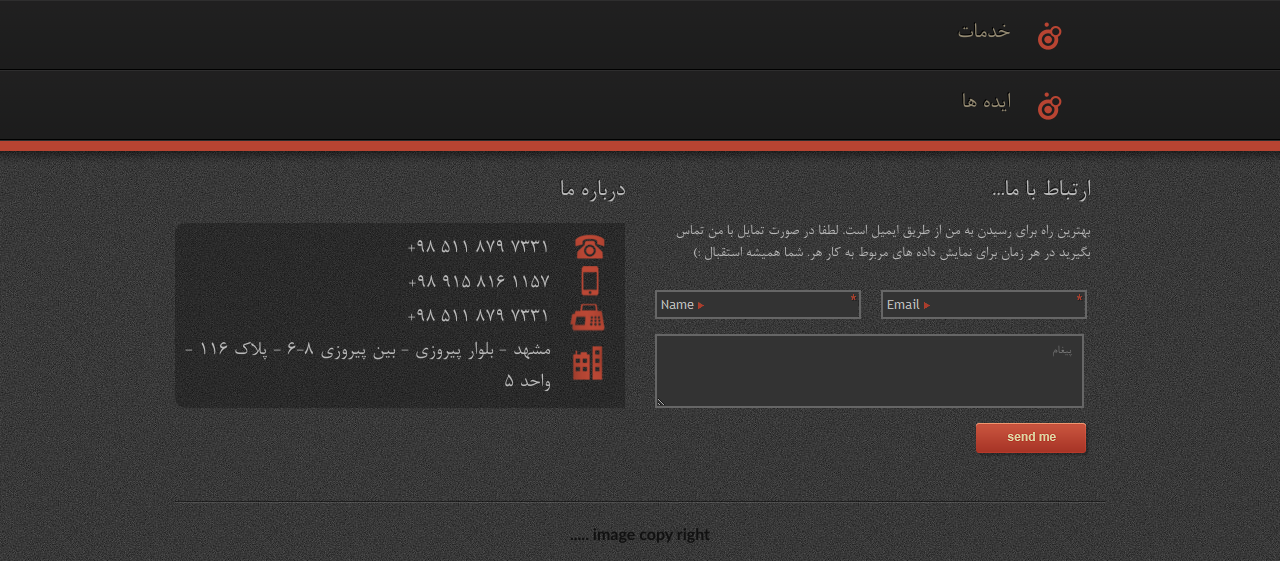
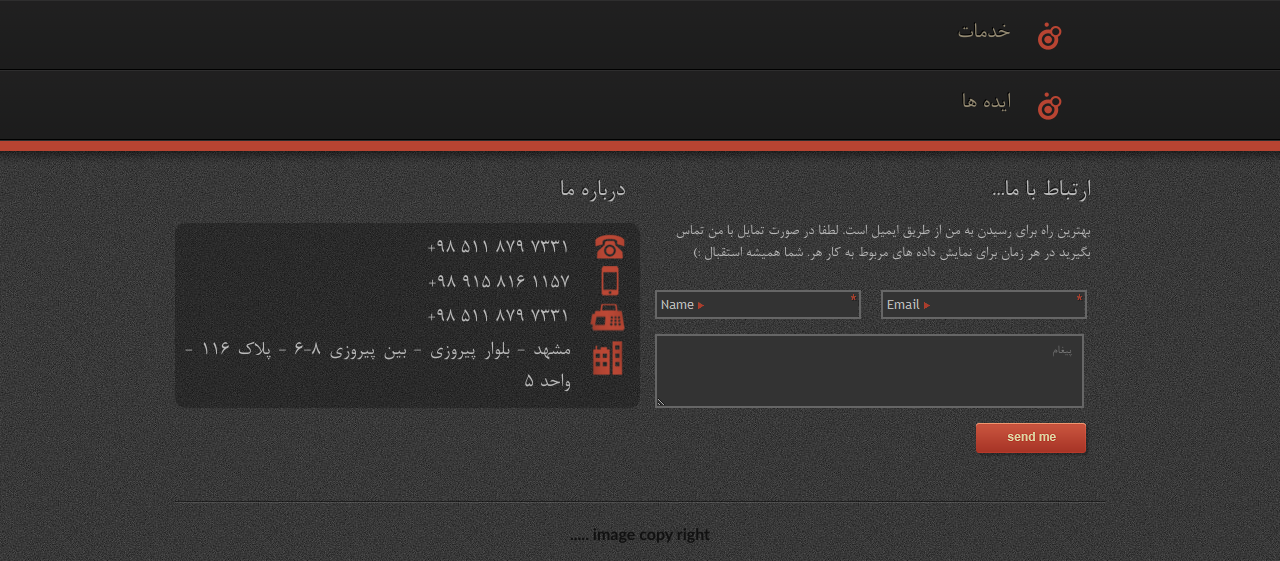
Before and after one commit to mahlad/Ekbatan, a PHP site: page / in a window 1280 px wide. Shown: the part 769-1330 px from the top of the page. Run offline with PHP 8.4, Linux system fonts and the light colour scheme; style sheets or scripts are compiled from the project's sources.

Commit message:
design about me ok

```diff
--- a/style.less
+++ b/style.less
@@ -234,7 +234,7 @@ body{
 				margin-right: 15px;
 
 				div.txt{
-					width: 420px;
+					width: 440px;
 					height: 180px;
 					float: left;
 					background-image: url('images/box_testimonials.png');
@@ -246,8 +246,8 @@ body{
 					padding: 10px 15px 15px 15px;
 
 					div.content-txt{
-						width: 420px;
-						height: 160px;
+						width: 440px;
+						height: 170px;
 						line-height:1.5;
 						text-align: justify;
 						padding-right: 5px;
@@ -274,7 +274,7 @@ body{
 								background: url('images/contact-info.png') no-repeat 0px -33px;
 							}
 							td.adrs{
-								background: url('images/contact-info.png') no-repeat 0px -115px;
+								background: url('images/contact-info.png') no-repeat 0px -120px;
 							}
 						}
 					}
```
